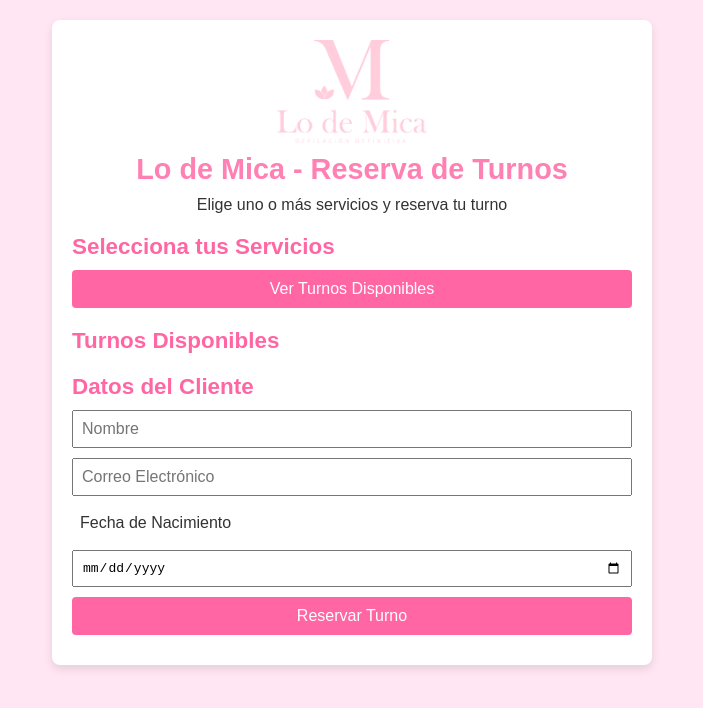
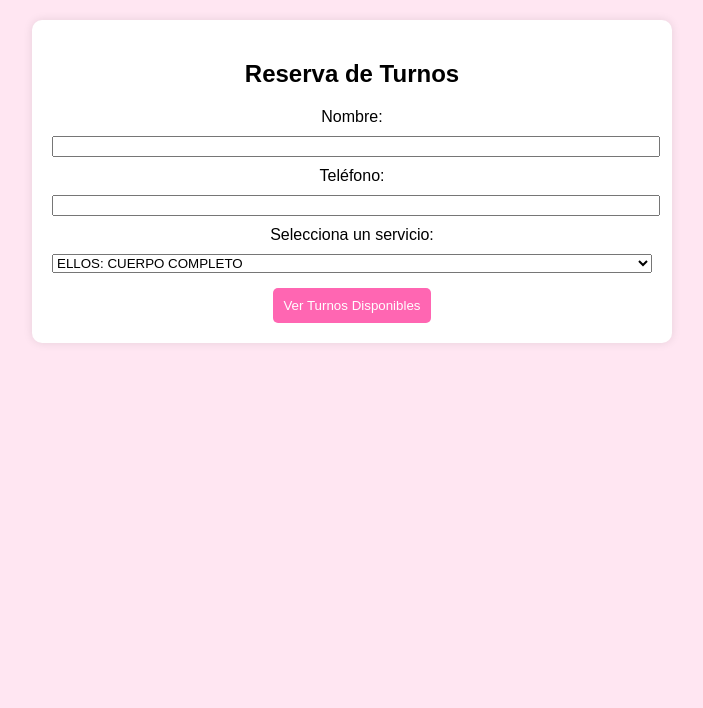
Before and after one commit to passa12/lodemica, a website: page index.html in a window 1280 px wide. Shown: the whole page, without its empty margins (288-991 px from the left). Drawn offline with Linux system fonts and the light colour scheme.

Commit message:
Update index.html

```diff
--- a/index.html
+++ b/index.html
@@ -3,97 +3,90 @@
 <head>
     <meta charset="UTF-8">
     <meta name="viewport" content="width=device-width, initial-scale=1.0">
-  <title>Lo de Mica - Reserva de Turnos</title>
+    <title>Reserva de Turnos</title>
     <style>
-    /* Estilos básicos y responsivos */
-    * {
-      box-sizing: border-box;
-      margin: 0;
-      padding: 0;
-    }
         body {
             font-family: Arial, sans-serif;
             background-color: #ffe6f2;
-      color: #333;
-      display: flex;
-      justify-content: center;
-      padding: 20px;
+            margin: 0;
+            padding: 0;
+            text-align: center;
         }
         .container {
-      width: 100%;
+            background: #fff;
             max-width: 600px;
-      background: #fff;
-      border-radius: 8px;
+            margin: 20px auto;
             padding: 20px;
-      box-shadow: 0 4px 10px rgba(0,0,0,0.1);
+            border-radius: 10px;
+            box-shadow: 0px 0px 10px rgba(0, 0, 0, 0.1);
         }
-    header {
-      text-align: center;
-      margin-bottom: 20px;
-    }
-    .logo {
-      width: 150px;
-      height: auto;
-      display: block;
-      margin: 0 auto 10px;
-    }
-    h1 {
-      font-size: 1.8em;
-      color: #ff80b3;
-      margin-bottom: 10px;
-      text-align: center;
-    }
-    h2 {
-      font-size: 1.4em;
-      color: #ff66a3;
-      margin-top: 20px;
-      margin-bottom: 10px;
-    }
-    label, select, input, button {
+        label, select, input {
             display: block;
             width: 100%;
-      margin: 10px 0;
-      font-size: 1em;
-      padding: 8px;
+            margin-top: 10px;
         }
         button {
-      background-color: #ff66a3;
+            background-color: #ff66b2;
             color: white;
             border: none;
+            padding: 10px;
+            border-radius: 5px;
             cursor: pointer;
-      border-radius: 4px;
-      padding: 10px;
+            margin-top: 15px;
         }
         button:hover {
-      background-color: #ff3385;
+            background-color: #e60073;
         }
     </style>
 </head>
 <body>
     <div class="container">
-    <header>
-      <img src="logo.png" alt="Lo de Mica" class="logo">
-      <h1>Lo de Mica - Reserva de Turnos</h1>
-      <p>Elige uno o más servicios y reserva tu turno</p>
-    </header>
-    <main>
-      <h2>Selecciona tus Servicios</h2>
-      <form id="servicio-form">
-        <div id="servicio-container"></div>
-        <button type="submit">Ver Turnos Disponibles</button>
-      </form>
-      <h2>Turnos Disponibles</h2>
+        <h2>Reserva de Turnos</h2>
+        <label for="nombre">Nombre:</label>
+        <input type="text" id="nombre" required>
+
+        <label for="telefono">Teléfono:</label>
+        <input type="tel" id="telefono" required>
+
+        <label for="servicio">Selecciona un servicio:</label>
+        <select id="servicio">
+        </select>
+
+        <button onclick="verTurnosDisponibles()">Ver Turnos Disponibles</button>
+
         <div id="turnos-container"></div>
-      <h2>Datos del Cliente</h2>
-      <form id="reserva-form">
-        <input type="text" id="nombre" placeholder="Nombre" required>
-        <input type="email" id="email" placeholder="Correo Electrónico" required>
-        <label for="fechaNacimiento">Fecha de Nacimiento</label>
-        <input type="date" id="fechaNacimiento" required>
-        <button type="submit">Reservar Turno</button>
-      </form>
-    </main>
     </div>
-  <script type="module" src="script.js"></script>
+
+    <script>
+        const servicios = [
+            "ELLOS: CUERPO COMPLETO",
+            "ELLAS: CUERPO COMPLETO",
+            "ELLAS: PROMO 1 (AXILAS, CAVADO, PIERNA)",
+            "ELLAS: PROMO 2 (BOZO, AXILAS, CAVADO, PIERNA, TIRO)",
+            "ELLOS: PROMO1 (PECHO, ABDOMEN, ESPALDA)",
+            "ELLOS: PROMO2 (PECHO, ABDOMEN, ESPALDA, PIERNAS)",
+            "BOZO", "MENTON", "MEJILLAS", "FRENTE", "NARIZ", "ROSTRO COMPLETO",
+            "MEDIA PIERNA", "PIERNA ENTERA", "MEDIO BRAZO", "BRAZO ENTERO",
+            "CAVADO BIKINI", "CAVADO COMPLETO", "TIRA DE COLA", "GLÚTEOS",
+            "DEDO Y EMPEINE", "MANOS", "LÍNEA ALBA", "PELVIS",
+            "ESPALDA BAJA", "ESPALDA COMPLETA"
+        ];
+
+        function cargarServicios() {
+            let select = document.getElementById("servicio");
+            servicios.forEach(servicio => {
+                let option = document.createElement("option");
+                option.value = servicio;
+                option.textContent = servicio;
+                select.appendChild(option);
+            });
+        }
+
+        function verTurnosDisponibles() {
+            document.getElementById("turnos-container").innerHTML = "<p>Aquí aparecerán los turnos disponibles.</p>";
+        }
+
+        document.addEventListener("DOMContentLoaded", cargarServicios);
+    </script>
 </body>
 </html>
```
Lines whose indentation alone changed are shown as unchanged.
